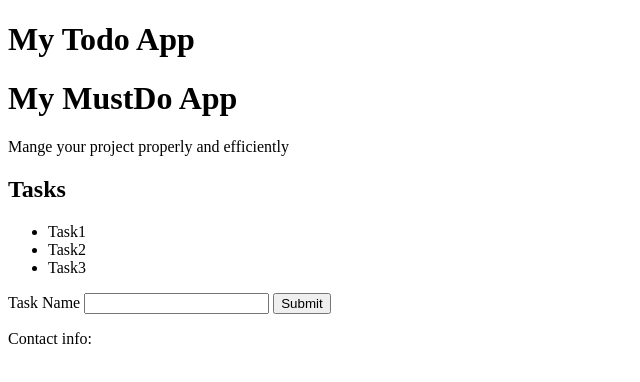
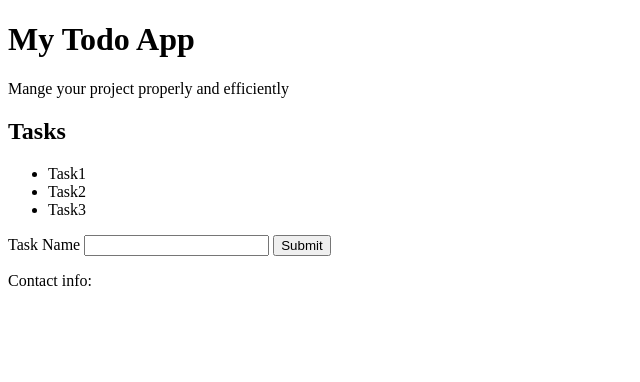
Before and after one commit to LamLe0991/project-management, a plain HTML site: page index.html in a window 1280 px wide. Shown: the whole page, without its empty margins (0-640 px from the left). Drawn offline with Linux system fonts and the light colour scheme.

Commit message:
Revert "Add unapproriate html"
This reverts commit 7da447eb09ea40f63bba0be7576c9e47837bd2f7.

```diff
--- a/index.html
+++ b/index.html
@@ -7,7 +7,6 @@
 </head>
 <body>
    <h1>My Todo App</h1>
-   <h1>My MustDo App</h1>
    <p>Mange your project properly and efficiently</p>
    <section>
         <h2>Tasks</h2>
```
